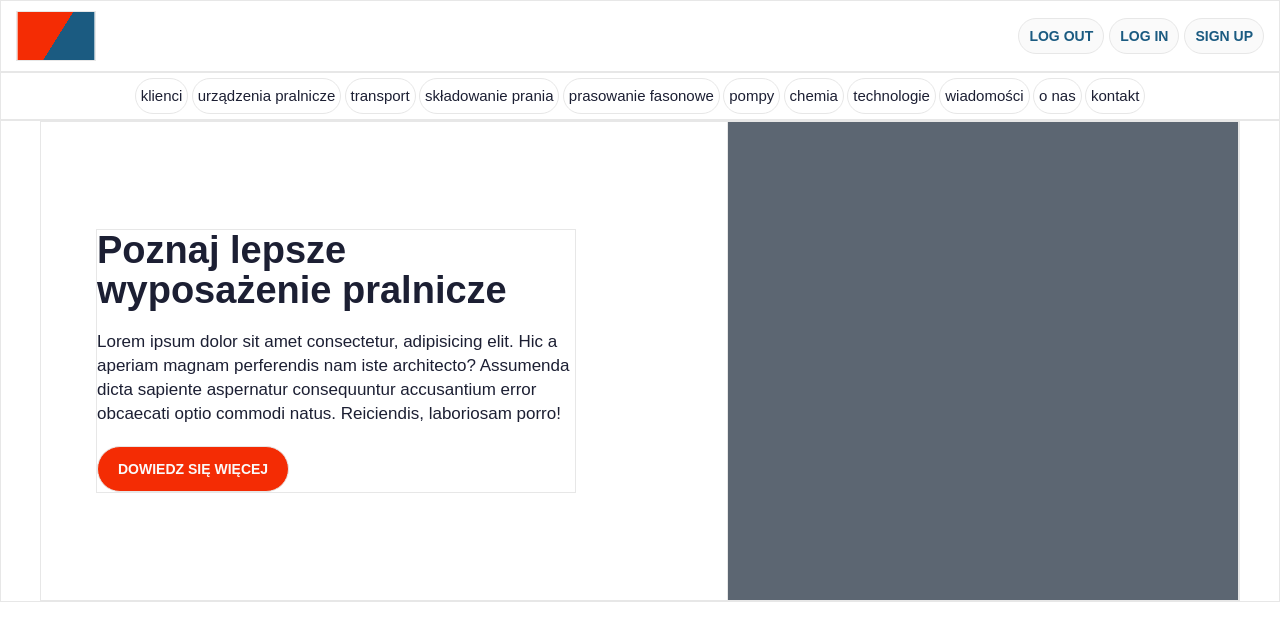
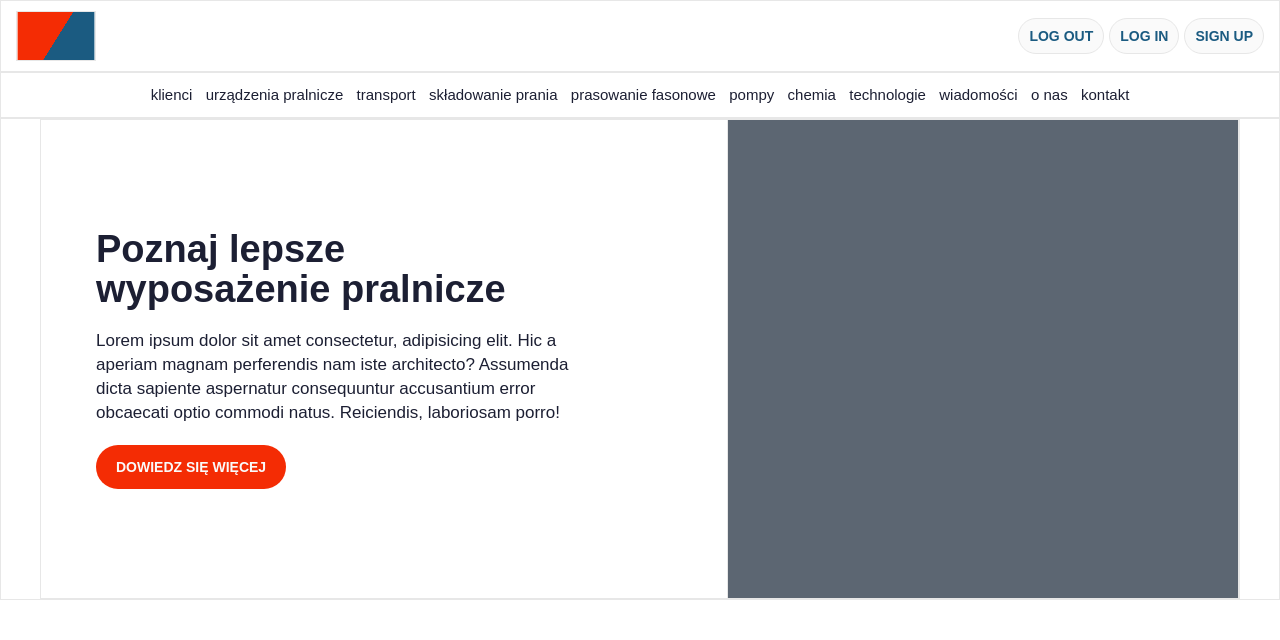
Before and after one commit to krystek77/www, a React (Create React App) app in the folder client/: page / in a window 1280 px wide. Shown: the top 640 px of the page. Built offline with nearby package versions, Linux system fonts and the light colour scheme; a web font is replaced by a local one.

Commit message:
Add some hover effect to menu links

```diff
--- a/client/src/sass/index.scss
+++ b/client/src/sass/index.scss
@@ -192,6 +192,7 @@ img {
     }
   }
   &--action {
+    border: none;
     padding: $gap * 2 $gap * 4;
     border-radius: 2.3rem;
     text-transform: uppercase;
@@ -263,7 +264,7 @@ img {
     margin-right: $gap / 3;
   }
   &__link {
-    border: $temporaryBorder;
+    // border: $temporaryBorder;
     display: block;
     white-space: nowrap;
     cursor: pointer;
@@ -273,6 +274,10 @@ img {
     font-size: 1.5rem;
     color: $black;
     border-radius: 1.8rem;
+    &:hover {
+      background-color: $lightgrey;
+      color: $blue;
+    }
     &.active {
       background-color: $blue;
       color: $lightgrey;
@@ -444,7 +449,7 @@ img {
     align-items: flex-start;
   }
   &__content {
-    border: $temporaryBorder;
+    // border: $temporaryBorder;
     max-width: 480px;
     position: relative;
     z-index: 1;
```
